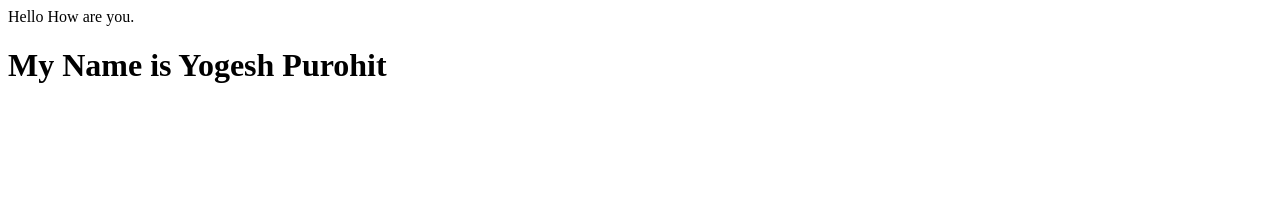
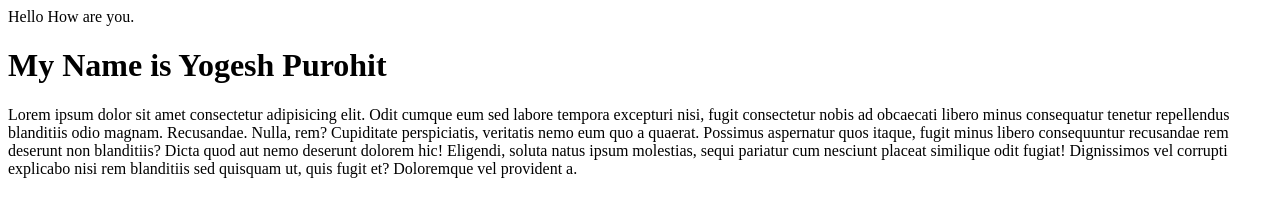
Before and after one commit to yogeshpurohit2000/basics, a plain HTML site: page index.html in a window 1280 px wide. Drawn offline with Linux system fonts and the light colour scheme.

Commit message:
added paragraph

```diff
--- a/index.html
+++ b/index.html
@@ -9,5 +9,9 @@
 <body>
     Hello How are you.
     <h1>My Name is Yogesh Purohit</h1>
+    <p>Lorem ipsum dolor sit amet consectetur adipisicing elit. Odit cumque eum sed labore tempora excepturi nisi, fugit consectetur nobis ad obcaecati libero minus consequatur tenetur repellendus blanditiis odio magnam. Recusandae.
+    Nulla, rem? Cupiditate perspiciatis, veritatis nemo eum quo a quaerat. Possimus aspernatur quos itaque, fugit minus libero consequuntur recusandae rem deserunt non blanditiis? Dicta quod aut nemo deserunt dolorem hic!
+    Eligendi, soluta natus ipsum molestias, sequi pariatur cum nesciunt placeat similique odit fugiat! Dignissimos vel corrupti explicabo nisi rem blanditiis sed quisquam ut, quis fugit et? Doloremque vel provident a.
+    </p>
 </body>
 </html>
--- a/style.css
+++ b/style.css
@@ -0,0 +1,4 @@
+*{
+    margin:0;
+    padding:0;
+}
```
